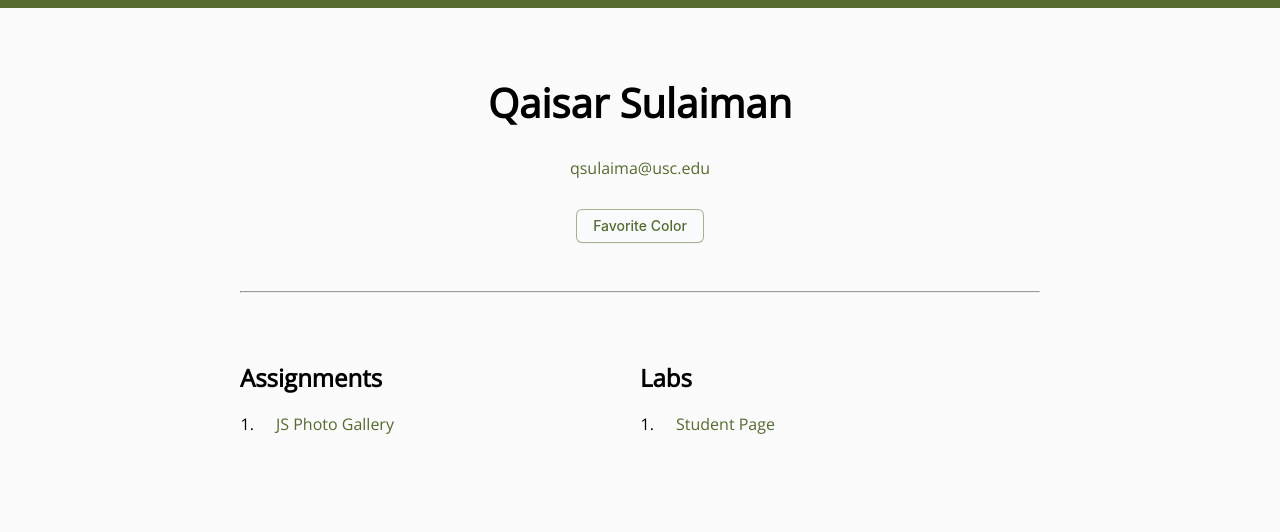
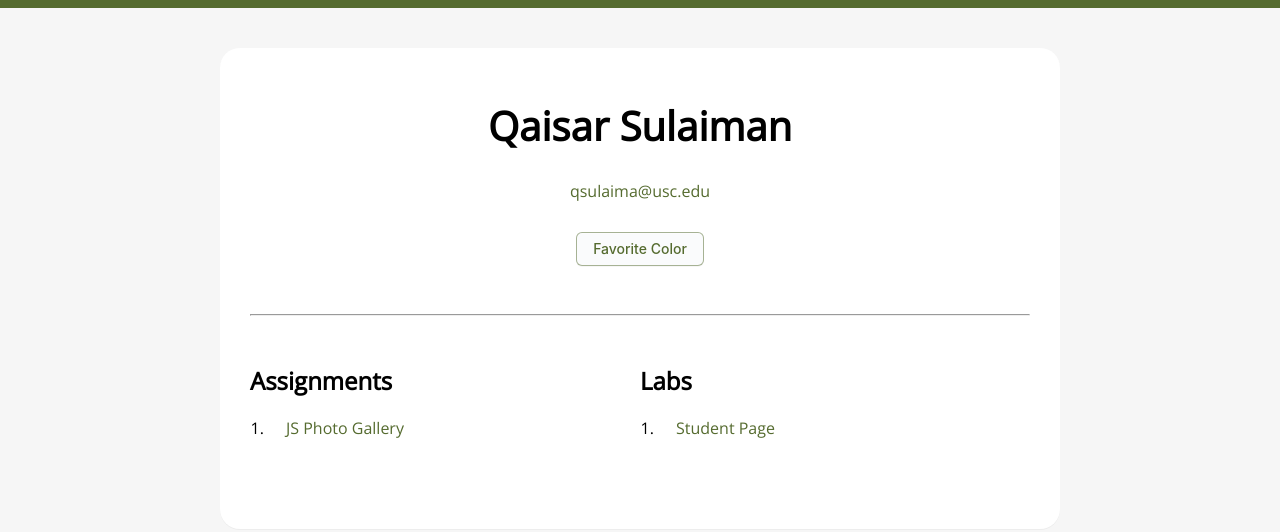
Before and after one commit to uscwebdev/itp301-submissions-qaisarsulaiman, a plain HTML site: page index.html in a window 1280 px wide. Drawn offline with nearby package versions, Linux system fonts and the light colour scheme.

Commit message:
Update index.html

```diff
--- a/index.html
+++ b/index.html
@@ -11,22 +11,30 @@
         body {
             margin: 0;
             font-family: "Open Sans", sans-serif;
-            background-color: #fbfbfb;
+            background-color: #f6f6f6;
             animation: none;
             border-top: 8px solid #556b2f;
         }
         div {
             padding: 20px 0;
         }
+        #main {
+            padding: 0;
+        }
         #container {
-            max-width: 800px;
-            margin: 0 auto;
+            max-width: 780px;
+            margin: 40px auto;
+            background-color: #ffffff;
+            border-radius: 20px;
+            padding: 30px;
+            box-shadow: rgba(27, 31, 35, 0.04) 0 1px 0, rgba(255, 255, 255, 0.25) 0 1px 0 inset;
         }
         #header {
             text-align: center;
         }
         h1 {
             font-size: 2.5em;
+            margin-top: 0;
         }
         .col-2 {
             width: 50%;
@@ -41,7 +49,6 @@
             color: #556b2f;
             text-decoration: none;
             animation: none;
-            text-shadow: 0px 0px 5px #fbfbfb;
         }
         a:hover {
             text-decoration: underline;
@@ -54,18 +61,7 @@
                 background-color: #556b2f;
             }
             100% {
-                background-color: #fbfbfb;
-            }
-        }
-        @keyframes fav-color-links {
-            0% {
-                color: #fbfbfb;
-            }
-            30% {
-                color: #fbfbfb;
-            }
-            100% {
-                color: #556b2f;
+                background-color: #f6f6f6;
             }
         }
         .button {
@@ -124,6 +120,9 @@
         .button:-webkit-details-marker {
             display: none;
         }
+        .clear-float {
+            clear: both;
+        }
     </style>
 </head>
 <body>
@@ -149,6 +148,7 @@
                     <li><a href="index.html">Student Page</a></li>
                 </ol>
             </div> <!-- End labs -->
+            <div class="clear-float"></div>
         </div> <!-- End main -->
     </div> <!-- End container -->
     <script>
@@ -158,7 +158,6 @@
             setTimeout(function() {
                 document.querySelector("body").style.animation = "none"
             }, 2000);
-            // document.querySelector("a").style.animation = "fav-color-links 2s"
         }
     </script>
 </body>
```
